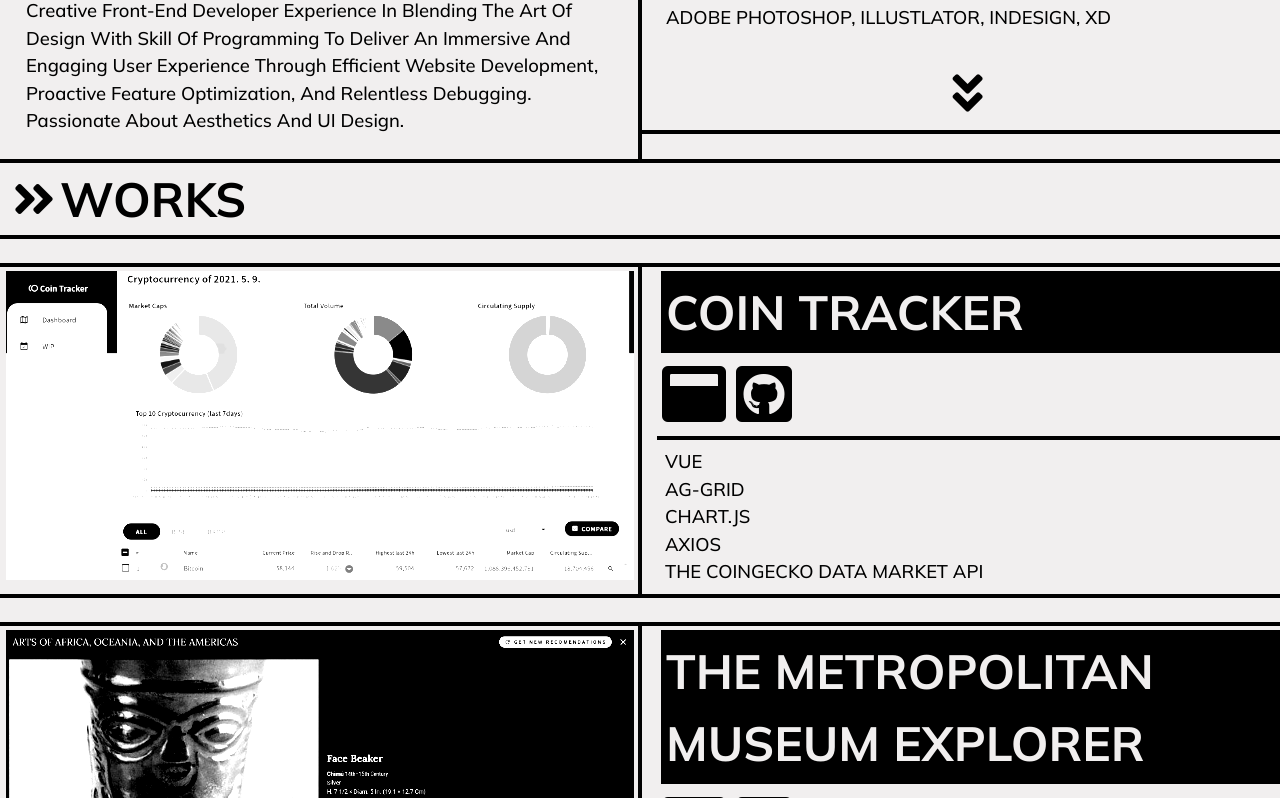
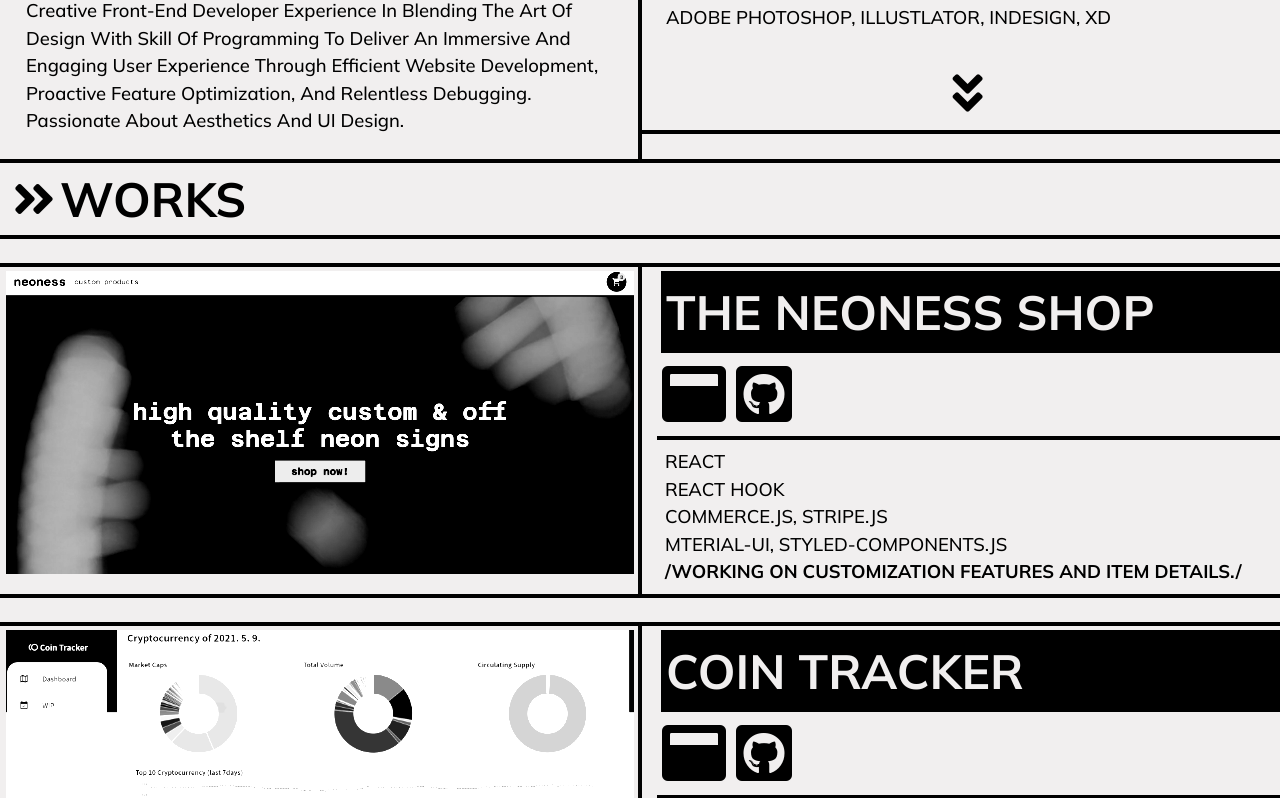
Before and after one commit to myojoojang/personal-app, a React (Create React App) app: page / in a window 1280 px wide. Shown: the part 603-1401 px from the top of the page. Built offline with nearby package versions, Linux system fonts and the light colour scheme; the HTML template or start-up script is replaced by a standard one.

Commit message:
add new PJ

```diff
--- a/src/components/Works.js
+++ b/src/components/Works.js
@@ -9,6 +9,39 @@
 
           <div className="bold border-bt"><span className="mx-2"> <i className="fas fa-angle-double-right bold"></i>Works</span></div>
         </section>
+
+        {/*  */}
+        <div className="row my-4">
+          <div className="col-lg-6 box">
+
+            <a href="https://neoness.netlify.app/" target="_blank" rel="noopener noreferrer">
+              <img src="./img/neoness.png" className="img-fluid p-1" alt="p-1" />
+            </a>
+          </div>
+
+          <div className="col-lg-6 box">
+            <div className="border-bt">
+              <div className="bold black-box text-gray m-1">The NEONESS SHOP</div>
+              <div className="bold d-flex">
+                <a href="https://neoness.netlify.app/" target="_blank" rel="noopener noreferrer"><i className="fas fa-window-maximize"></i></a>
+                <a href="https://github.com/myojoojang/ecommerce_shop" target="_blank" rel="noopener noreferrer"><i className="fab fa-github-square"></i></a>
+              </div>
+            </div>
+
+            <div className="p-2 ">
+              <div>React</div>
+              <div>React Hook</div>
+              <div>Commerce.js, Stripe.js</div>
+              <div>Mterial-ui, Styled-components.js</div>
+
+              <strong>/Working on Customization features and Item Details./</strong>
+
+            </div>
+
+          </div>
+
+        </div>
+        {/*  */}
         <div className="row my-4">
           <div className="col-lg-6 box">
 
```
Also changed, not shown: src/App.js (+5 -6 lines), public/img/neoness.PNG (added).
